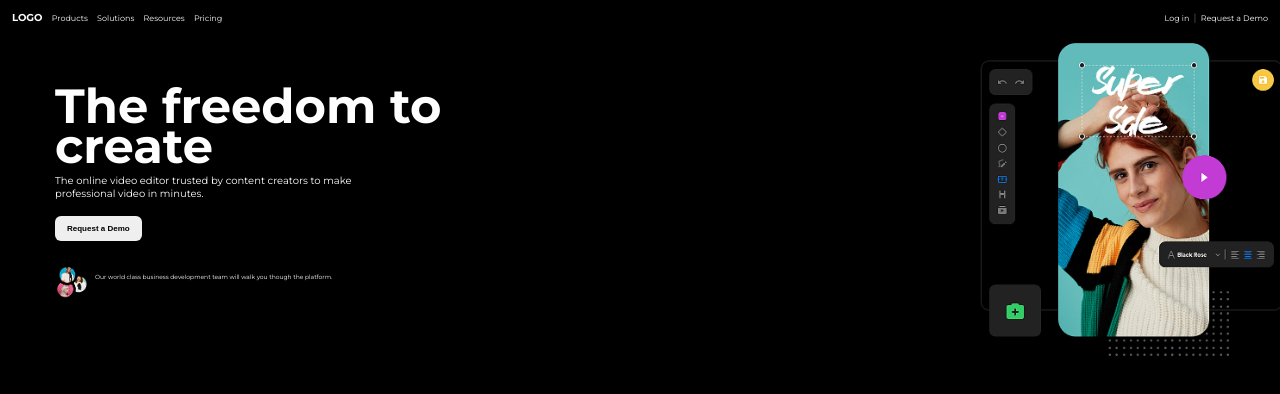
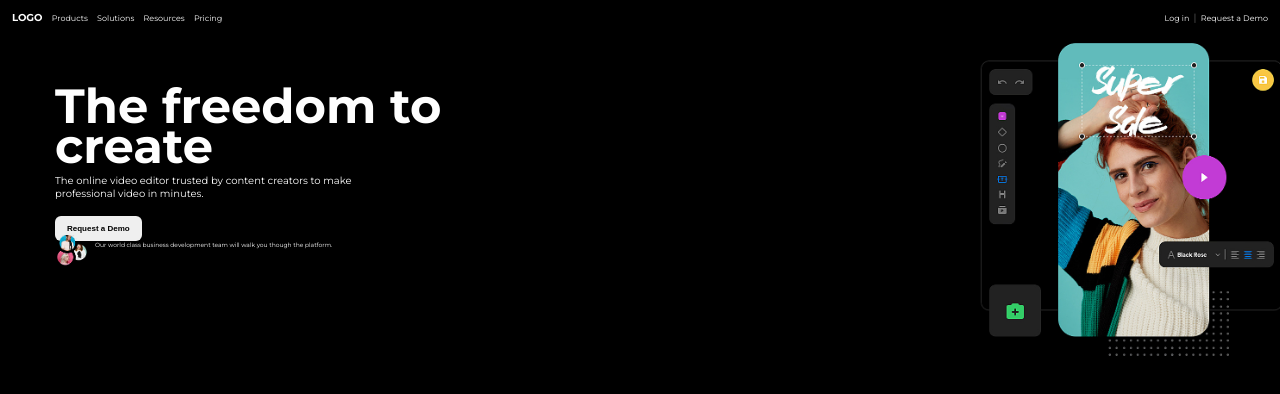
Before and after one commit to overlineink/Weekly-Inspiration, a website: page week 0/index.html in a window 1280 px wide. Drawn offline with Linux system fonts and the light colour scheme.

Commit message:
fix: remove margin top

```diff
--- a/week 0/index.html
+++ b/week 0/index.html
@@ -46,7 +46,7 @@
                 <button class="btn mt-1">
                     Request a Demo
                 </button>
-                <div class="support mt-2">
+                <div class="support">
                     <img src="assets/img/team.png" class="team" alt="W">
                     <p>Our world class business development team will walk you though the platform.</p>
                 </div>
```
